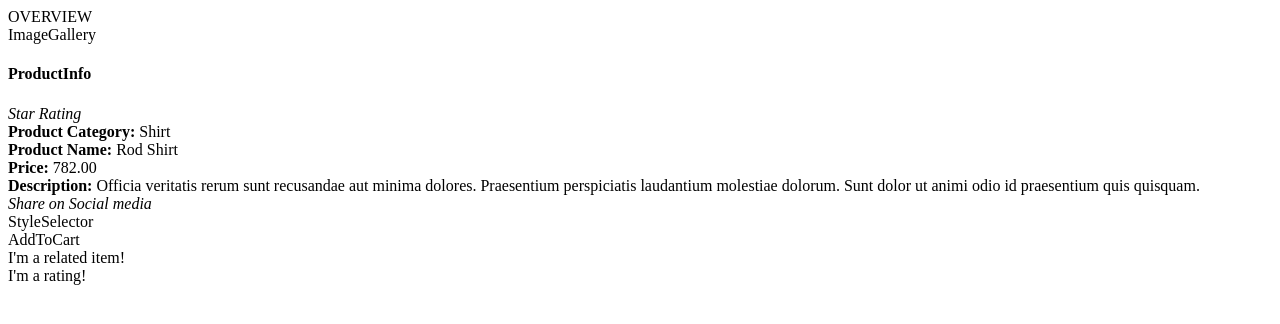
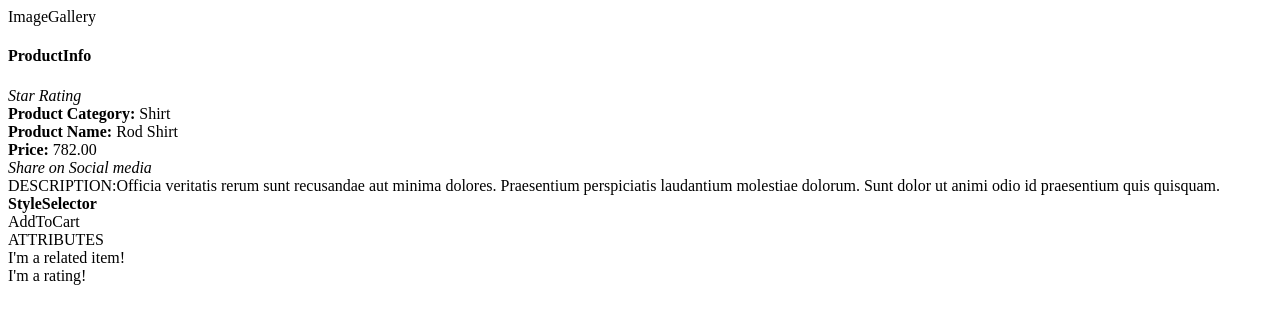
Before and after one commit to geniusify/project-catwalk, a React app: page / in a window 1280 px wide. Shown: the top 324 px of the page. Built offline with nearby package versions, Linux system fonts and the light colour scheme; no server answers; the HTML template or start-up script is replaced by a standard one.

Commit message:
Create basic css grid layout for major subcomponents

```diff
--- a/client/src/components/overview/AddToCart.jsx
+++ b/client/src/components/overview/AddToCart.jsx
@@ -2,7 +2,7 @@ import React from 'react';
 
 const AddToCart = (props) => {
   return (
-    <div>AddToCart</div>
+    <div className="ov-add-to-cart">AddToCart</div>
   );
 };
 
--- /dev/null
+++ b/client/src/components/overview/Attributes.jsx
@@ -0,0 +1,15 @@
+/* eslint-disable react/prop-types */
+/* eslint-disable no-unused-vars */
+import React from 'react';
+
+// eslint-disable-next-line arrow-body-style
+const Attributes = ({ attributes }) => {
+  return (
+    <div className="ov-attributes">
+      {attributes}
+      ATTRIBUTES
+    </div>
+  );
+};
+
+export default Attributes;
--- a/client/src/components/overview/Description.jsx
+++ /dev/null
@@ -1,14 +0,0 @@
-/* eslint-disable react/prop-types */
-/* eslint-disable arrow-body-style */
-import React from 'react';
-
-const Description = ({ description }) => {
-  return (
-    <>
-      <div>Product Description</div>
-      <div>{description}</div>
-    </>
-  );
-};
-
-export default Description;
--- a/client/src/components/overview/ImageGallery.jsx
+++ b/client/src/components/overview/ImageGallery.jsx
@@ -5,7 +5,7 @@ import React from 'react';
 const ImageGallery = (props) => {
   const a = 123;
   return (
-    <div>ImageGallery</div>
+    <div className="ov-image-gallery">ImageGallery</div>
   );
 };
 
--- a/client/src/components/overview/Overview.jsx
+++ b/client/src/components/overview/Overview.jsx
@@ -6,18 +6,21 @@ import mock from './mockdata.js';
 
 import ImageGallery from './ImageGallery.jsx';
 import ProductInfo from './ProductInfo.jsx';
+import ProductDescription from './ProductDescription.jsx';
 import StyleSelector from './StyleSelector.jsx';
 import AddToCart from './AddToCart.jsx';
+import Attributes from './Attributes.jsx';
 
 const Overview = (props) => {
   const [productId, setProductId] = useState(23600);
   return (
-    <div className="ov-overview">
-      OVERVIEW
+    <div className="ov-container">
       <ImageGallery />
       <ProductInfo info={mock.info} />
-      <StyleSelector />
+      <ProductDescription description={mock.info.description} />
+      <StyleSelector styles={mock.styles.results} />
       <AddToCart />
+      <Attributes />
     </div>
   );
 };
--- /dev/null
+++ b/client/src/components/overview/ProductDescription.jsx
@@ -0,0 +1,15 @@
+/* eslint-disable react/prop-types */
+/* eslint-disable no-unused-vars */
+import React from 'react';
+
+// eslint-disable-next-line arrow-body-style
+const ProductDescription = ({ description }) => {
+  return (
+    <div className="ov-description">
+      DESCRIPTION:
+      {description}
+    </div>
+  );
+};
+
+export default ProductDescription;
--- a/client/src/components/overview/ProductInfo.jsx
+++ b/client/src/components/overview/ProductInfo.jsx
@@ -1,11 +1,12 @@
 /* eslint-disable react/prop-types */
 /* eslint-disable no-unused-vars */
 import React from 'react';
-import Description from './Description.jsx';
 
 // eslint-disable-next-line arrow-body-style
 const ProductInfo = ({ info }) => {
-  // info.default_price unless there's a sale price
+  // default_price is replaced by style price or style sale price
+  // description may or may not exist
+
   return (
     <div className="ov-product-info">
       <h4>ProductInfo</h4>
@@ -22,10 +23,6 @@ const ProductInfo = ({ info }) => {
         <b>Price: </b>
         {info.default_price}
       </div>
-      <div>
-        <b>Description: </b>
-        {info.description}
-      </div>
       <div><em>Share on Social media</em></div>
     </div>
   );
--- a/client/src/components/overview/StyleSelector.jsx
+++ b/client/src/components/overview/StyleSelector.jsx
@@ -1,8 +1,15 @@
+/* eslint-disable arrow-body-style */
+/* eslint-disable react/prop-types */
+/* eslint-disable no-unused-vars */
+
 import React from 'react';
 
-const StyleSelector = (props) => {
+const StyleSelector = (styles) => {
   return (
-    <div>StyleSelector</div>
+    <div className="ov-style-selector">
+      <b>StyleSelector</b>
+      {/* {JSON.stringify(styles)} */}
+    </div>
   );
 };
 
```
Also changed, not shown: 1 other file (tests, documents, lock files or other folders).
